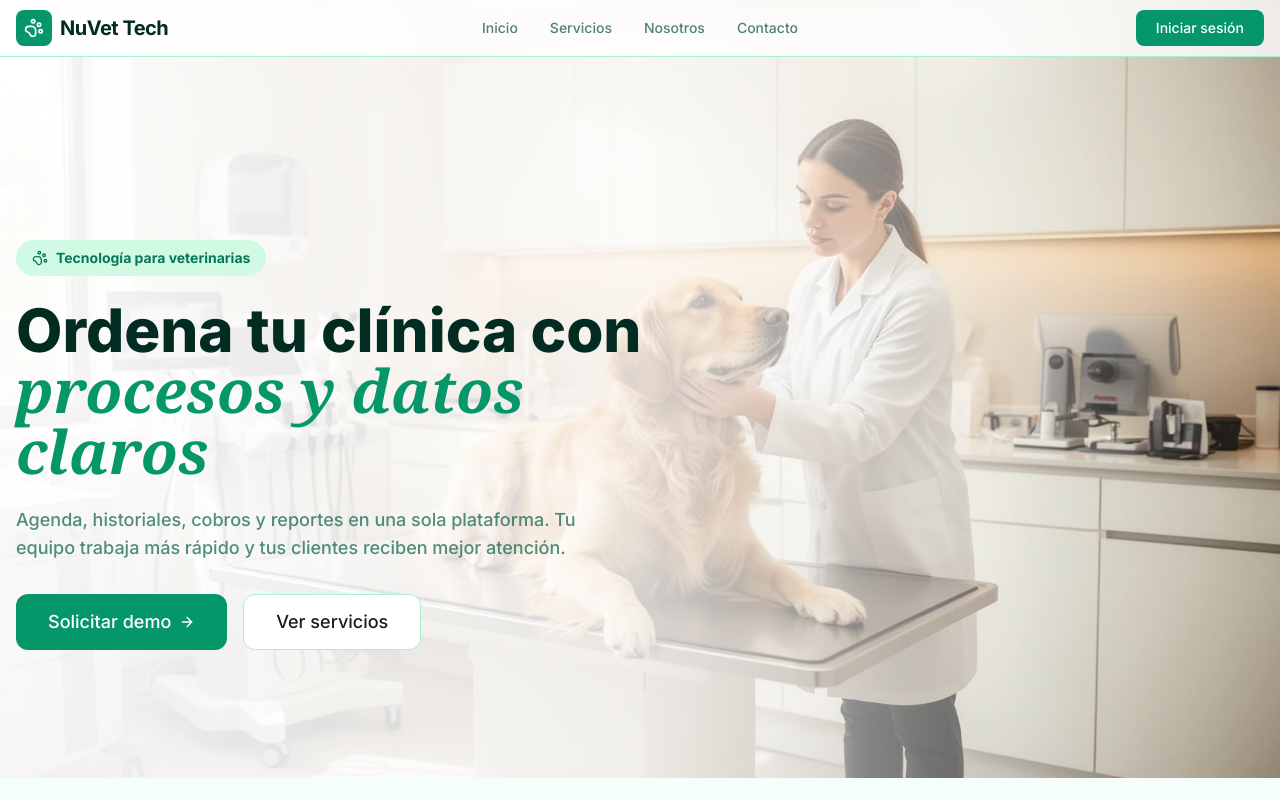
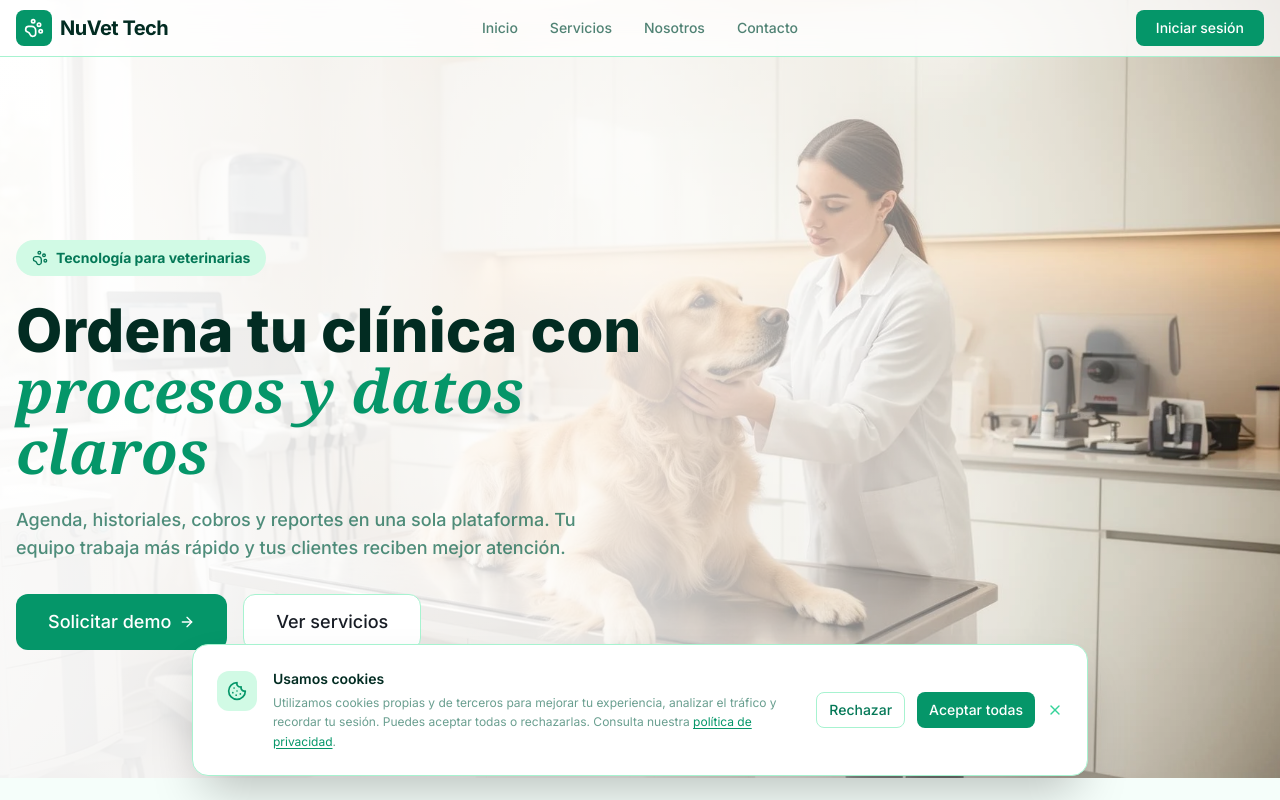
Before and after one commit to DevNation593/nuvet-web, a Next.js app: page / in a window 1280 px wide. Shown: the top 800 px of the page. Built offline with nearby package versions, Linux system fonts and the light colour scheme; no server answers.

Commit message:
fix(auth): wire Next.js middleware, add hydration guard, fix Faktur PDF credentials; feat: cookie consent banner, remove placeholder testimonials, add production cost canvas

```diff
--- a/src/app/clinic/layout.tsx
+++ b/src/app/clinic/layout.tsx
@@ -1,5 +1,6 @@
 import { AppSidebar } from '@/shared/components/layout/app-sidebar';
 import { AppTopbar } from '@/shared/components/layout/app-topbar';
+import { AuthHydrationGuard } from '@/shared/components/auth-hydration-guard';
 
 export default function ClinicLayout({
     children,
@@ -7,6 +8,7 @@ export default function ClinicLayout({
     children: React.ReactNode;
 }) {
     return (
+        <AuthHydrationGuard>
             <div className="min-h-screen bg-background md:grid md:grid-cols-[16rem_1fr]">
                 <AppSidebar />
                 <div className="flex min-h-screen flex-col">
@@ -14,5 +16,6 @@ export default function ClinicLayout({
                     <main className="flex-1 p-4 md:p-6">{children}</main>
                 </div>
             </div>
+        </AuthHydrationGuard>
     );
 }
--- a/src/app/layout.tsx
+++ b/src/app/layout.tsx
@@ -3,6 +3,7 @@ import { Inter } from 'next/font/google';
 import './globals.css';
 import { Providers } from '@/shared/components/providers';
 import { Toaster } from 'sonner';
+import { CookieConsentBanner } from '@/shared/components/cookie-consent-banner';
 
 const inter = Inter({ subsets: ['latin'] });
 
@@ -39,6 +40,7 @@ export default function RootLayout({
                 <Providers>
                     {children}
                     <Toaster position="top-right" />
+                    <CookieConsentBanner />
                 </Providers>
             </body>
         </html>
--- a/src/app/page.tsx
+++ b/src/app/page.tsx
@@ -6,7 +6,7 @@ import { Button } from "@/shared/components/ui/button";
 import { Card, CardContent } from "@/shared/components/ui/card";
 import {
   PawPrint, CalendarCheck, ClipboardList, CreditCard, BarChart3, Heart,
-  Star, Clock, Shield, Users, ArrowRight, Menu,
+  Clock, Shield, Users, ArrowRight, Menu,
   Facebook, Instagram, Twitter, Phone, Mail
 } from "lucide-react";
 
@@ -15,12 +15,6 @@ const services = [
   { icon: ClipboardList, title: "Historial clínico", description: "Todo el seguimiento médico de cada paciente en un solo lugar." },
   { icon: CreditCard, title: "Cobros y facturación", description: "Caja diaria, comprobantes y control de pagos claros." },
   { icon: BarChart3, title: "Reportes de gestión", description: "Indicadores clave para tomar decisiones con datos reales." },
-];
-
-const testimonials = [
-  { name: "María García", role: "Directora - Clínica NovaVet", rating: 5, comment: "Con NuVet Tech ordenamos agenda y cobros en una semana. El equipo ahora trabaja con claridad." },
-  { name: "Carlos López", role: "Admin - VetCare Quito", rating: 5, comment: "Los recordatorios y el historial clínico nos ayudaron a reducir ausencias y errores." },
-  { name: "Ana Martínez", role: "Coordinadora - VetPlus", rating: 5, comment: "Los reportes nos dan visibilidad diaria. Tomamos mejores decisiones con datos reales." },
 ];
 
 export default function LandingPage() {
@@ -210,32 +204,6 @@ export default function LandingPage() {
         </div>
       </section>
 
-      {/* Testimonios */}
-      <section id="testimonios" className="py-24">
-        <div className="container mx-auto px-4">
-          <h2 className="text-3xl font-bold text-center text-emerald-950 mb-16">Lo que dicen las clínicas que usan NuVet Tech</h2>
-          <div className="grid grid-cols-1 md:grid-cols-3 gap-8">
-            {testimonials.map((t, i) => (
-              <Card key={i} className="bg-white border border-emerald-200 rounded-2xl p-2 shadow-sm hover:shadow-md hover:border-emerald-500 transition-all duration-300 transform hover:scale-[1.10]">
-                <CardContent className="p-6">
-                  <div className="flex gap-1 mb-4">
-                    {[...Array(t.rating)].map((_, i) => <Star key={i} className="h-4 w-4 fill-yellow-400 text-yellow-400" />)}
-                  </div>
-                  <p className="text-emerald-900 font-medium italic mb-6 leading-relaxed">&ldquo;{t.comment}&rdquo;</p>
-                  <div className="flex items-center gap-3">
-                    <div className="w-10 h-10 rounded-full bg-emerald-100 flex items-center justify-center text-emerald-700 font-bold">{t.name[0]}</div>
-                    <div>
-                      <p className="font-bold text-emerald-950 text-sm">{t.name}</p>
-                      <p className="text-emerald-600 text-xs font-semibold">{t.role}</p>
-                    </div>
-                  </div>
-                </CardContent>
-              </Card>
-            ))}
-          </div>
-        </div>
-      </section>
-
       {/* FOOTER */}
       <footer className="bg-[#1a4731] text-white/90 py-8">
         <div className="container mx-auto px-4">
--- /dev/null
+++ b/src/middleware.ts
@@ -0,0 +1 @@
+export { proxy as middleware, config } from './proxy';
--- /dev/null
+++ b/src/shared/components/auth-hydration-guard.tsx
@@ -0,0 +1,50 @@
+'use client';
+
+import { useEffect, useState } from 'react';
+import { useRouter } from 'next/navigation';
+import { useAuthStore } from '@/features/auth/store/auth.store';
+import { Loader2 } from 'lucide-react';
+
+interface AuthHydrationGuardProps {
+    children: React.ReactNode;
+}
+
+export function AuthHydrationGuard({ children }: AuthHydrationGuardProps) {
+    const router = useRouter();
+    const [hydrated, setHydrated] = useState(false);
+
+    useEffect(() => {
+        // Si el store ya estaba hidratado antes de montar este componente
+        if (useAuthStore.persist.hasHydrated()) {
+            const { accessToken } = useAuthStore.getState();
+            if (!accessToken) {
+                router.replace('/auth/login');
+            } else {
+                setHydrated(true);
+            }
+            return;
+        }
+
+        // Suscribirse al evento de fin de hidratación
+        const unsub = useAuthStore.persist.onFinishHydration(() => {
+            const { accessToken } = useAuthStore.getState();
+            if (!accessToken) {
+                router.replace('/auth/login');
+            } else {
+                setHydrated(true);
+            }
+        });
+
+        return () => unsub();
+    }, [router]);
+
+    if (!hydrated) {
+        return (
+            <div className="min-h-screen flex items-center justify-center bg-background">
+                <Loader2 className="w-8 h-8 text-emerald-600 animate-spin" />
+            </div>
+        );
+    }
+
+    return <>{children}</>;
+}
--- /dev/null
+++ b/src/shared/components/cookie-consent-banner.tsx
@@ -0,0 +1,90 @@
+'use client';
+
+import { useEffect, useState } from 'react';
+import { Cookie, X } from 'lucide-react';
+import { Button } from '@/shared/components/ui/button';
+
+const CONSENT_KEY = 'nuvet-cookie-consent';
+const CONSENT_MAX_AGE = 60 * 60 * 24 * 365; // 1 año en segundos
+
+type ConsentValue = 'accepted' | 'rejected';
+
+function getStoredConsent(): ConsentValue | null {
+    if (typeof window === 'undefined') return null;
+    return (localStorage.getItem(CONSENT_KEY) as ConsentValue) ?? null;
+}
+
+function saveConsent(value: ConsentValue) {
+    localStorage.setItem(CONSENT_KEY, value);
+    const secure = window.location.protocol === 'https:' ? '; Secure' : '';
+    document.cookie = `${CONSENT_KEY}=${value}; path=/; max-age=${CONSENT_MAX_AGE}; SameSite=Lax${secure}`;
+}
+
+export function CookieConsentBanner() {
+    const [visible, setVisible] = useState(false);
+
+    useEffect(() => {
+        if (!getStoredConsent()) {
+            setVisible(true);
+        }
+    }, []);
+
+    function handleAccept() {
+        saveConsent('accepted');
+        setVisible(false);
+    }
+
+    function handleReject() {
+        saveConsent('rejected');
+        setVisible(false);
+    }
+
+    if (!visible) return null;
+
+    return (
+        <div className="fixed bottom-0 left-0 right-0 z-[9999] p-4 md:p-6">
+            <div className="mx-auto max-w-4xl bg-white border border-emerald-200 rounded-2xl shadow-2xl p-5 md:p-6 flex flex-col md:flex-row items-start md:items-center gap-4">
+                <div className="flex items-start gap-4 flex-1">
+                    <div className="w-10 h-10 rounded-xl bg-emerald-100 flex items-center justify-center flex-shrink-0 mt-0.5">
+                        <Cookie className="w-5 h-5 text-emerald-600" />
+                    </div>
+                    <div>
+                        <p className="font-semibold text-emerald-950 text-sm mb-1">Usamos cookies</p>
+                        <p className="text-xs text-emerald-800/60 leading-relaxed">
+                            Utilizamos cookies propias y de terceros para mejorar tu experiencia, analizar el tráfico y recordar tu sesión.
+                            Puedes aceptar todas o rechazarlas. Consulta nuestra{' '}
+                            <a href="#" className="text-emerald-600 underline underline-offset-2 hover:text-emerald-700">
+                                política de privacidad
+                            </a>
+                            .
+                        </p>
+                    </div>
+                </div>
+                <div className="flex items-center gap-3 flex-shrink-0 w-full md:w-auto">
+                    <Button
+                        variant="outline"
+                        size="sm"
+                        onClick={handleReject}
+                        className="flex-1 md:flex-none border-emerald-200 text-emerald-700 hover:bg-emerald-50 rounded-lg h-9"
+                    >
+                        Rechazar
+                    </Button>
+                    <Button
+                        size="sm"
+                        onClick={handleAccept}
+                        className="flex-1 md:flex-none bg-emerald-600 hover:bg-emerald-700 text-white rounded-lg h-9"
+                    >
+                        Aceptar todas
+                    </Button>
+                    <button
+                        onClick={handleReject}
+                        aria-label="Cerrar"
+                        className="text-emerald-400 hover:text-emerald-600 transition-colors hidden md:block"
+                    >
+                        <X className="w-4 h-4" />
+                    </button>
+                </div>
+            </div>
+        </div>
+    );
+}
```
Lines whose indentation alone changed are shown as unchanged.
